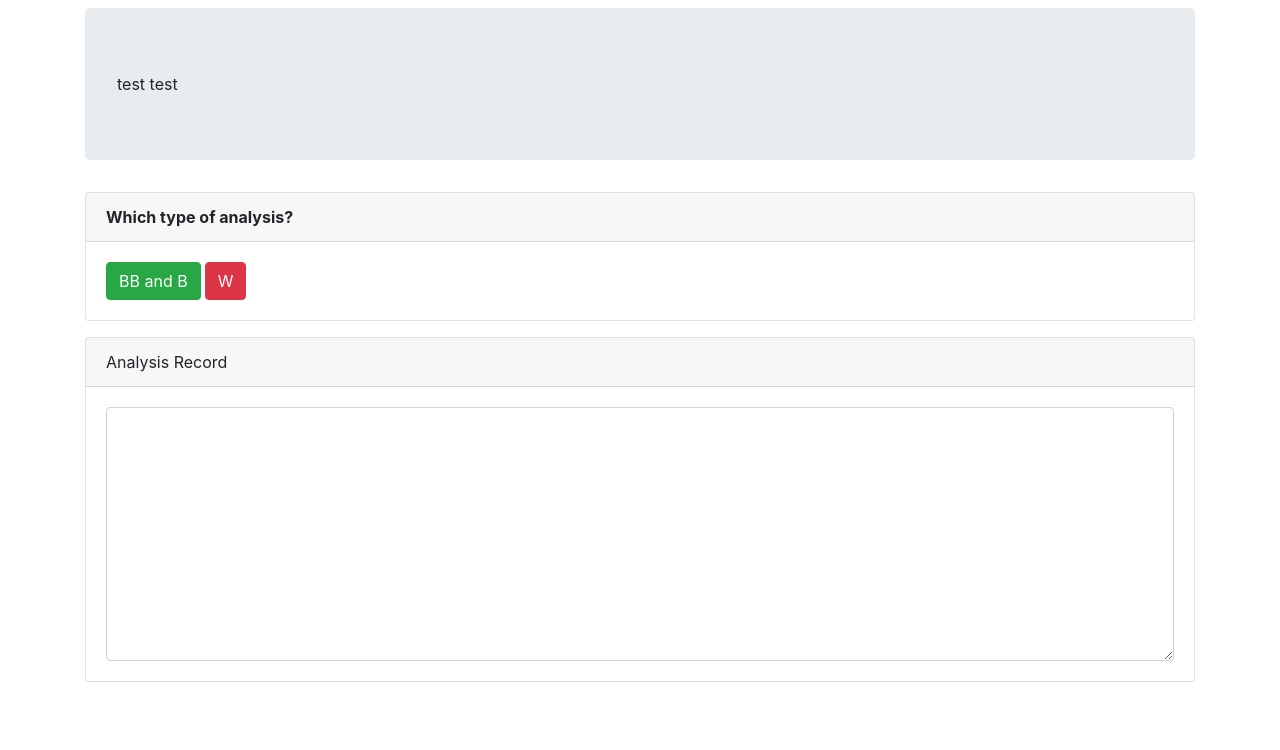
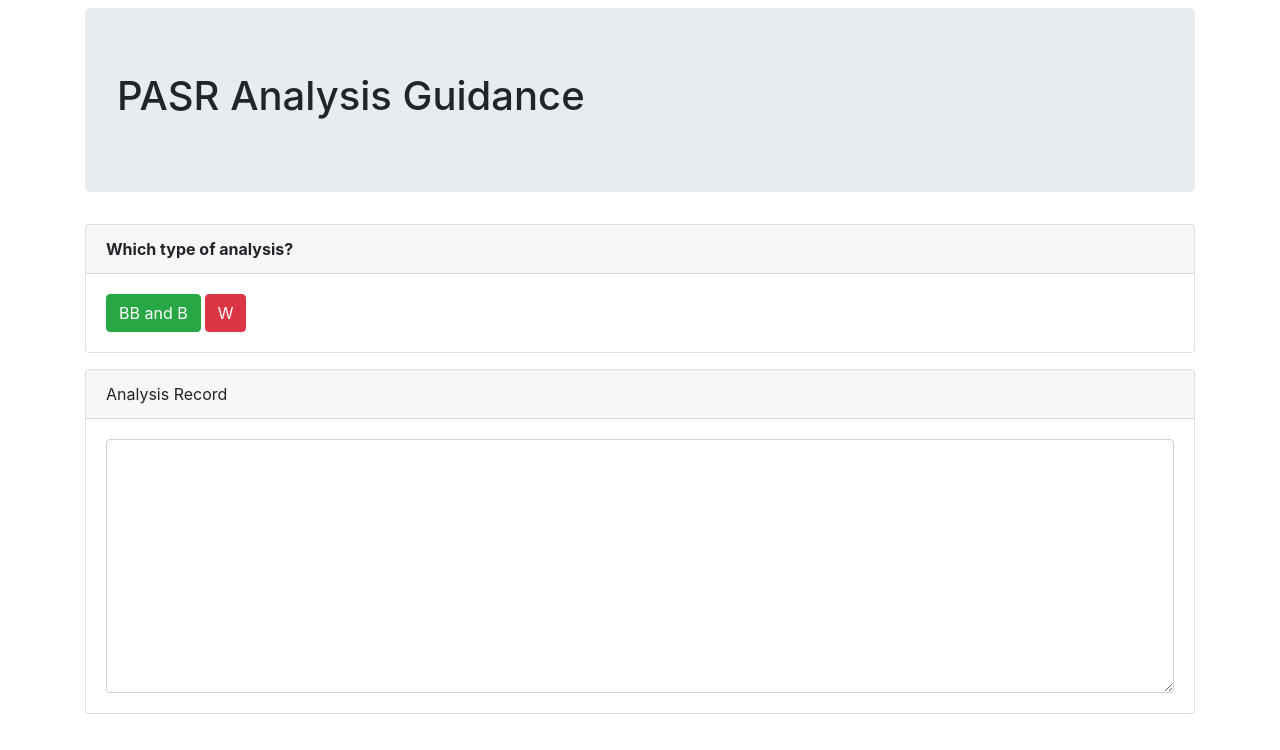
Before and after one commit to huatzhi/card-test-2, a Vue app: page / in a window 1280 px wide. Shown: the top 750 px of the page. Built offline with nearby package versions, Linux system fonts and the light colour scheme; a web font is replaced by a local one.

Commit message:
Header title change

```diff
--- a/src/components/AnalysisCards/Start.vue
+++ b/src/components/AnalysisCards/Start.vue
@@ -8,7 +8,6 @@
         BB and B
       </button>
       <button class="btn btn-danger mr-1"  @click="anaW">
-        <span class="oi oi-arrow-thick-bottom" aria-hidden="true"></span>
         W
       </button>
     </div>
--- a/src/components/Head.vue
+++ b/src/components/Head.vue
@@ -1,6 +1,6 @@
 <template>
   <div class="jumbotron d-flex align-items-center">
-    test test
+    <h1>PASR Analysis Guidance</h1>
   </div>
 </template>
 
```
